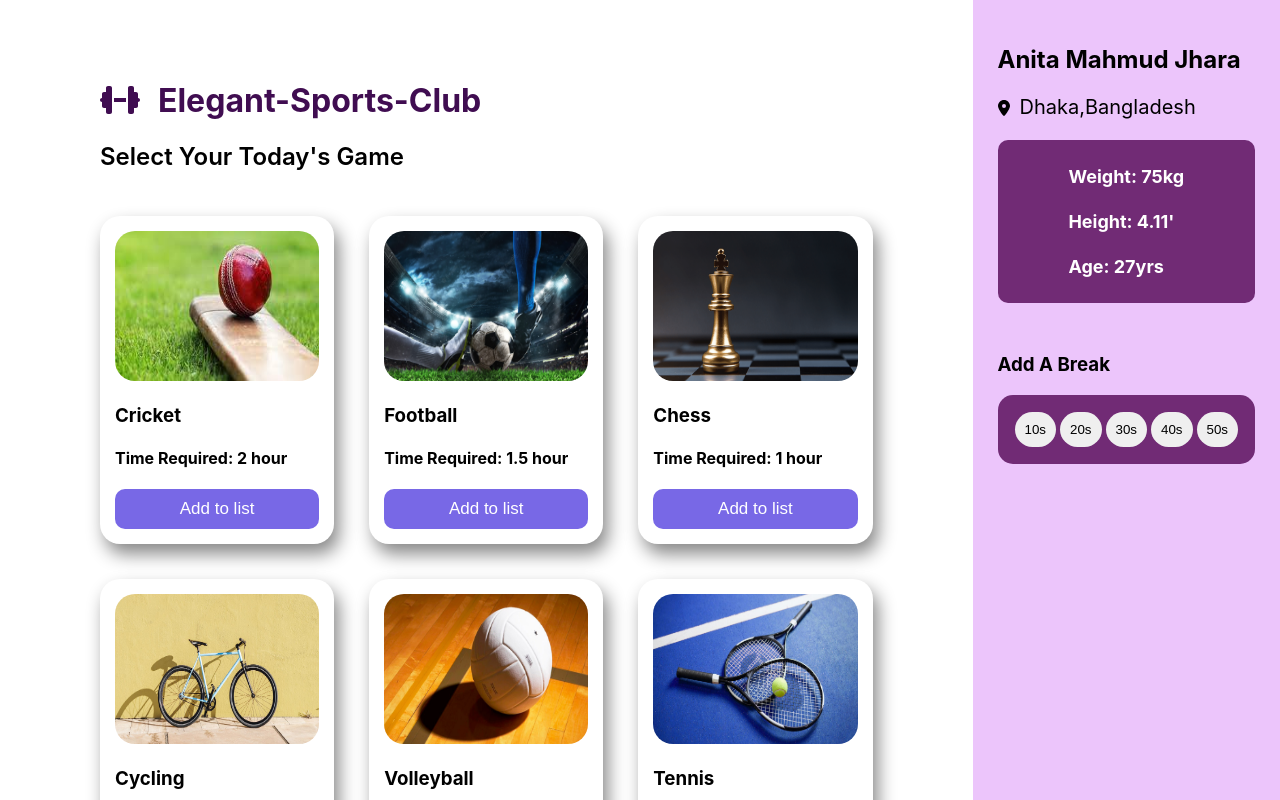
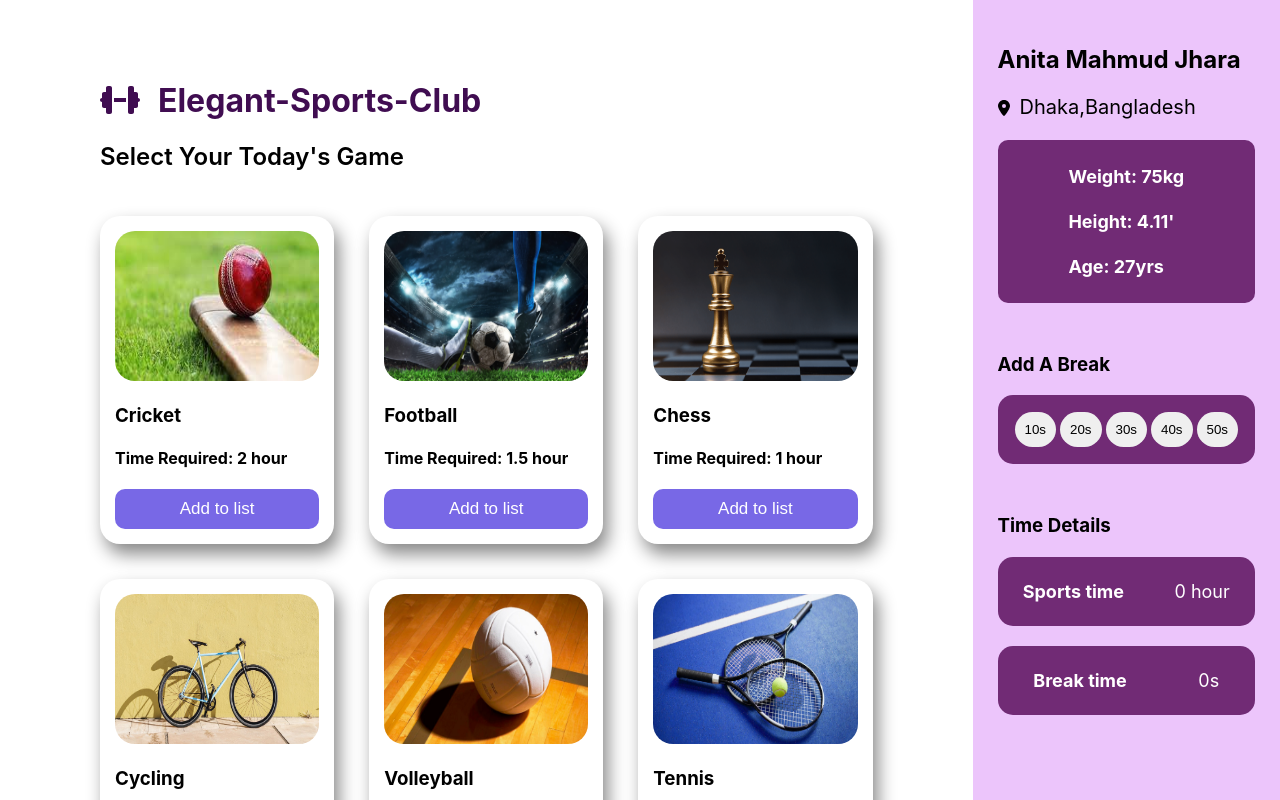
Before and after one commit to Anita-Mahmud/elegant-sports, a React (Create React App) app: page / in a window 1280 px wide. Shown: the top 800 px of the page. Built offline with nearby package versions, Linux system fonts and the light colour scheme.

Commit message:
details added

```diff
--- a/src/components/Container/Container.js
+++ b/src/components/Container/Container.js
@@ -5,6 +5,7 @@ import { faDumbbell} from '@fortawesome/free-solid-svg-icons'
 import { faLocationDot} from '@fortawesome/free-solid-svg-icons'
 import Cards from '../Cards/Cards';
 import Break from '../Break/Break';
+import Detail from '../Detail/Detail';
 
 const Container = () => {
     return (
@@ -25,6 +26,7 @@ const Container = () => {
                 </div>
              </div>
              <Break></Break>
+             <Detail></Detail>
         </div>
         </div>
     );
--- /dev/null
+++ b/src/components/Detail/Detail.css
@@ -0,0 +1,13 @@
+.details-container{
+    margin: 50px 0;
+}
+.time-details{
+    background-color: #712B75;
+   display: flex;
+   justify-content: space-around;
+   align-items: center;
+   border-radius: 15px;
+   margin: 20px 0;
+   font-size: 18px;
+   color: white
+}
--- /dev/null
+++ b/src/components/Detail/Detail.js
@@ -0,0 +1,19 @@
+import React from 'react';
+import './Detail.css'
+const Detail = () => {
+    return (
+        <div className='details-container'>
+              <h3>Time Details</h3>
+              <div className='time-details'>
+               <h4>Sports time</h4>
+               <p>0 hour</p>
+              </div>
+              <div className='time-details'>
+              <h4>Break time</h4>
+               <p>0s</p>
+              </div>
+        </div>
+    );
+};
+
+export default Detail;
```
